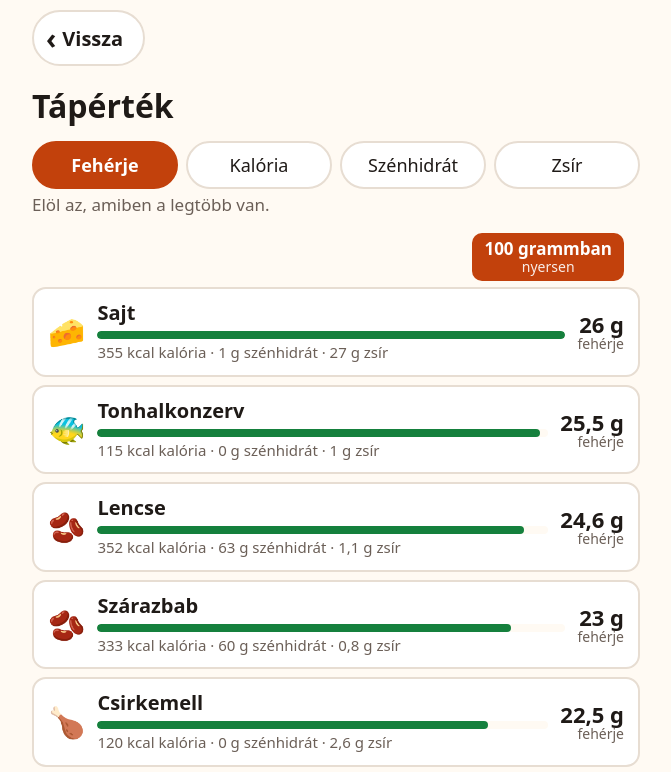
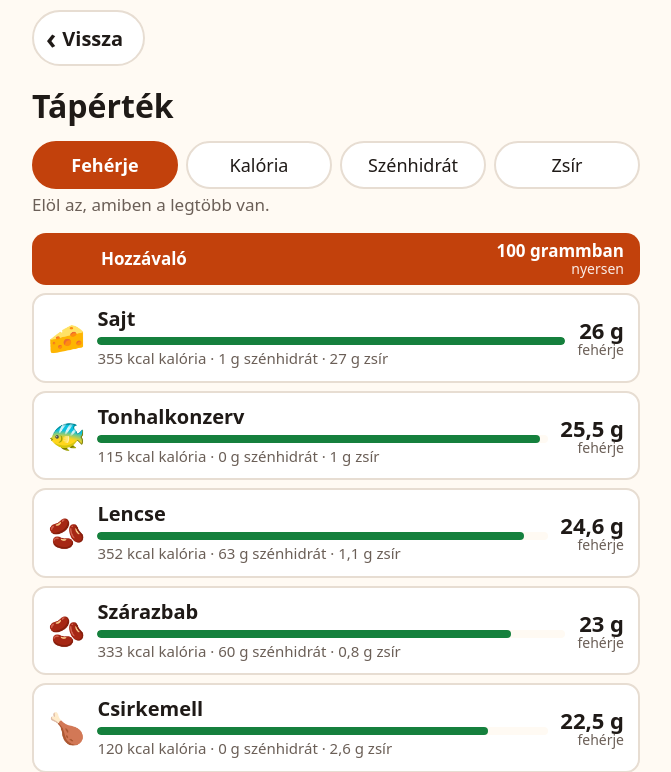
Before and after one commit to bicskeiadam/konyha, a plain HTML site: page index.html in a window 1280 px wide. Both pictures are taken after a click on the button "Hozzávalók tápértéke". Shown: the top 772 px of the page, without its empty margins (304-975 px from the left). Drawn offline with Linux system fonts and the light colour scheme.

Commit message:
Nutrition page: table-style header row (Hozzávaló | 100 grammban)
Co-Authored-By: Claude Opus 5.5 <noreply@anthropic.com>

```diff
--- a/app.js
+++ b/app.js
@@ -125,7 +125,10 @@ function tapanyagOldal() {
     <div class="szuro-sor">${MERTEKEK.map((x) =>
       `<button class="szuro" data-rendez="${x.kulcs}" aria-pressed="${x.kulcs === tapSzerint}">${esc(x.nev)}</button>`).join('')}</div>
     <p class="tipp">${m.tobbJobb ? 'Elöl az, amiben a legtöbb van.' : 'Elöl az, amiben a legkevesebb van.'}</p>
-    <div class="tap-fejlec"><span>100 grammban<small>nyersen</small></span></div>
+    <div class="tap-fejlec">
+      <span class="tap-fejlec-nev">Hozzávaló</span>
+      <span class="tap-fejlec-ertek">100 grammban<small>nyersen</small></span>
+    </div>
     <ul class="tap-lista">${lista}</ul>`;
 }
 
--- a/style.css
+++ b/style.css
@@ -236,17 +236,21 @@ button { font: inherit; color: inherit; cursor: pointer; }
   font-size: 18px;
 }
 .szuro[aria-pressed="true"] { background: var(--fo); border-color: var(--fo); color: #fff; font-weight: 700; }
-.tap-fejlec { display: flex; justify-content: flex-end; margin: 16px 16px 6px 0; }
-.tap-fejlec span {
-  padding: 6px 12px;
-  border-radius: 10px;
+/* Header row lined up with the list: name column starts after the icon (border + padding + icon + gap). */
+.tap-fejlec {
+  display: flex;
+  align-items: center;
+  justify-content: space-between;
+  margin: 16px 0 8px;
+  padding: 8px 16px 8px 69px;
+  border-radius: 14px;
   background: var(--fo);
   color: #fff;
   font-size: 17px;
   font-weight: 800;
-  text-align: center;
   line-height: 1.15;
 }
+.tap-fejlec-ertek { text-align: right; }
 .tap-fejlec small { display: block; font-size: 14px; font-weight: 500; opacity: .9; }
 .tap-lista { list-style: none; padding: 0; margin: 0; display: grid; gap: 8px; }
 .tap-elem {
```
